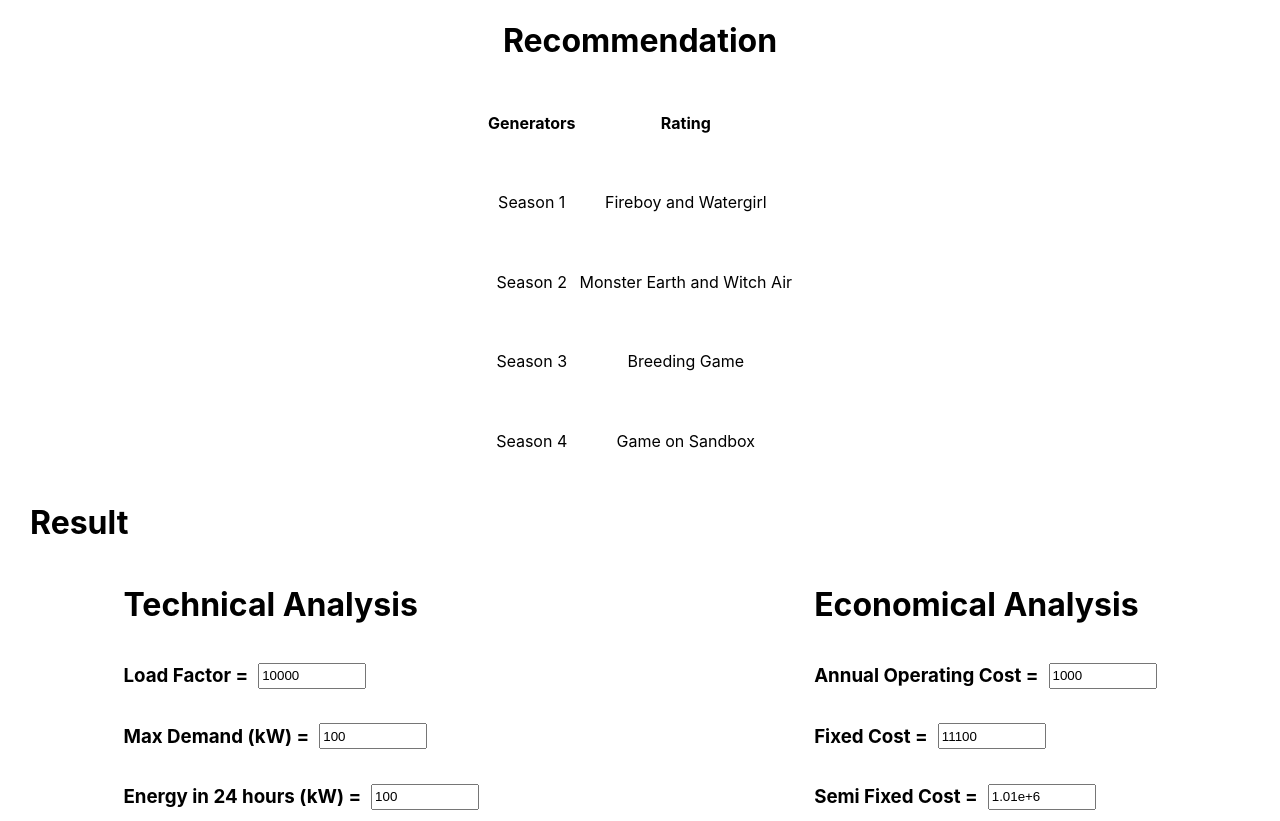
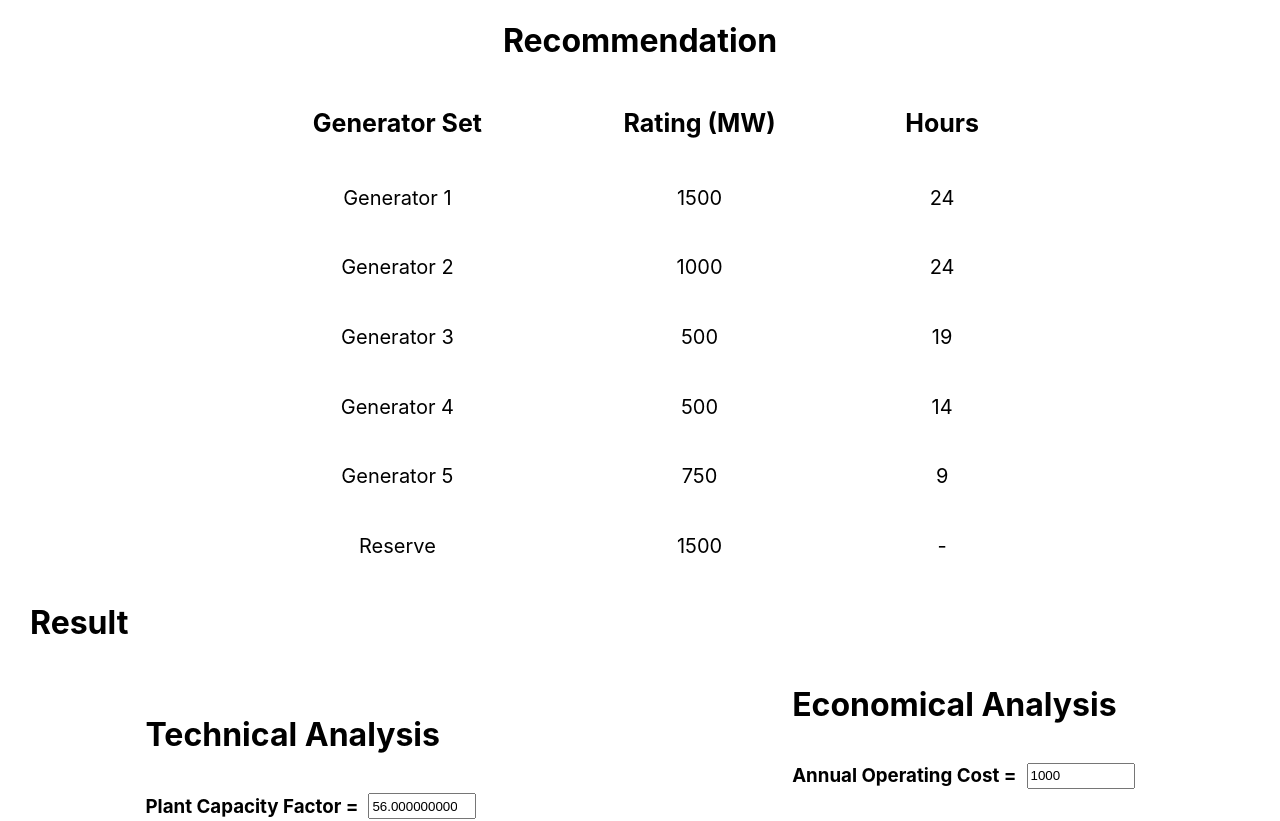
Before and after one commit to MUHAMMAD-MUNEEB-WASEEM/power-generation-app, a React (Vite) app: page /loadprofiles/loadprofile6/recommendation in a window 1280 px wide. Shown: the top 821 px of the page. Built offline with nearby package versions, Linux system fonts and the light colour scheme.

Commit message:
updated recommendation

```diff
--- a/src/App.jsx
+++ b/src/App.jsx
@@ -44,8 +44,8 @@
           <Route path='/loadprofiles/loadprofile5' element={<LoadProfile image={image1} loadProfileData={[26842,25407,24278,23892,23858,24137,25555,28158,30621,31833,32876,33537,34173,34217,33167,32544,32564,32733,32272,31706,31386,31549,30673,28327]} capitalFactor={1600}  interest_p={0.47} fuel_p={3.9/1000} consumption={1} remarks="Best"/>}></Route>
 
 
-          {/*this should be with improvement*/}
-          <Route path='/loadprofiles/loadprofile6' element={<LoadProfile image={image1} loadProfileData={[6412, 6074, 5939, 5837, 6067, 6809, 8145, 8983, 9238, 9246, 9454, 9530, 9320, 9329, 9261, 9182, 8973, 9001, 8774, 8396, 8142, 7913, 7506, 6868]} capitalFactor={1000}  interest_p={0} fuel_p={1.36} consumption={0.3} remarks="Poor" button="View Recommendation"/>}></Route>
+          {/*this should be with improvement of bulgaria (Diesel)*/}
+          <Route path='/loadprofiles/loadprofile6' element={<LoadProfile image={image1} loadProfileData={[2400, 2320,2500,2730,2991,3120,3340,3590,3780,3900,3981,4000,4250,4073,3800,3700,3500,3300,3120,2999,2860,2650,2500,2400]} capitalFactor={1000}  interest_p={0} fuel_p={1.36} consumption={0.3} remarks="Poor" button="View Recommendation"/>}></Route>
 
           {/*Recommendation*/}
           <Route path='/loadprofiles/loadprofile6/recommendation' element={<Recommendation/>}/>
--- a/src/components/Recommendation/Recommendation.css
+++ b/src/components/Recommendation/Recommendation.css
@@ -5,13 +5,16 @@
     text-align: center;
 }
 
-/* .recommendation__table > table > tr, td {
-    padding: 20px;
-    text-align: left;
+.recommendation__table > table > tr > th {
+    padding: 0px 40px;
+    font-size: 25px;
+    justify-content: space-between;
+}
+
+.recommendation__table > table > tr > td {
     font-size: 20px;
-    justify-content: space-between
-} */
-
+    justify-content: space-between;
+}
 /* .recommendation__table > table > tr {
     font-size: 25px;
     color: black;
@@ -33,5 +36,6 @@
 }  */
 
 .recommendation__table > table {
-    height: 400px;
+    height: 500px;
+    width: 800px;
 }
--- a/src/components/Recommendation/Recommendation.jsx
+++ b/src/components/Recommendation/Recommendation.jsx
@@ -8,9 +8,44 @@
 
 function Recommendation() {
 
-  const loadFactor = 100;
-  const energy = 100;
-  const maxDemand = 100;
+    const loadProfileData = [2400,
+        2320,
+        2500,
+        2730,
+        2991,
+        3120,
+        3340,
+        3590,
+        3780,
+        3900,
+        3981,
+        4000,
+        4250,
+        4073,
+        3800,
+        3700,
+        3500,
+        3300,
+        3120,
+        2999,
+        2860,
+        2650,
+        2500,
+        2400
+]
+
+    const energy = loadProfileData.reduce((a, b) => a + b, 0) * 1000;
+
+
+    const generatorSet = 1500 + 1000 + 750 + 500 + 500 + 1500;
+
+    const capacity24Hours = 1500*24 + 1000*24 + 500*19 + 500*14 + 750*9 + 1500;
+
+  const plantCapacityFactor = energy/(generatorSet * 1000 * 24);
+  const plantUseFactor = energy/(capacity24Hours*1000);
+
+
+
   const unitGenerated = 100;
   const annualOperatingCost = 1000;
   const capitalCost = 11111;
@@ -32,28 +67,43 @@
             <div className='recommendation__table'>
                 <table>
                   <tr>
-                    <th>Generators</th>
-                    <th>Rating</th>
+                    <th>Generator Set</th>
+                    <th>Rating (MW)</th>
+                    <th>Hours</th>
                   </tr>
                       <tr>
-                          <td>Season 1</td>
-                          <td>Fireboy and Watergirl</td>
+                          <td>Generator 1</td>
+                          <td>1500</td>
+                          <td>24</td>
 
                       </tr>
                       <tr>
-                          <td>Season 2</td>
-                          <td>Monster Earth and Witch Air</td>
-
+                          <td>Generator 2</td>
+                          <td>1000</td>
+                          <td>24</td>
                       </tr>
                       <tr>
-                          <td>Season 3</td>
-                          <td>Breeding Game</td>
-
+                          <td>Generator 3</td>
+                          <td>500</td>
+                          <td>19</td>
                       </tr>
                       <tr>
-                          <td>Season 4</td>
-                          <td>Game on Sandbox</td>
+                          <td>Generator 4</td>
+                          <td>500</td>
+                          <td>14</td>
 
+                        </tr>
+
+                        <tr>
+                          <td>Generator 5</td>
+                          <td>750</td>
+                          <td>9</td>
+                        </tr>
+
+                        <tr>
+                          <td>Reserve</td>
+                          <td>1500</td>
+                          <td>-</td>
                         </tr>
                 </table>
             </div>
@@ -73,8 +123,8 @@
                             </div>
 
                             <div className="loadProfile__result">
-                                <h3>Load Factor = </h3>
-                                <input type="number" value={loadFactor.toFixed(2) * 100}></input>
+                                <h3>Plant Capacity Factor = </h3>
+                                <input type="number" value={plantCapacityFactor.toFixed(2) * 100}></input>
                             </div>
 
                             {/* <div className="loadProfile__result">
@@ -88,8 +138,8 @@
                             </div> */}
 
                             <div className="loadProfile__result">
-                                <h3>Max Demand (kW) = </h3>
-                                <input type="number" value={format(maxDemand,10)}></input>
+                                <h3>Plant Use Factor = </h3>
+                                <input type="number" value={plantUseFactor.toFixed(2) * 100}></input>
                             </div>
 
                             <div className="loadProfile__result">
@@ -98,10 +148,10 @@
                             </div>
 
 
-                            <div className="loadProfile__result">
+                            {/* <div className="loadProfile__result">
                                 <h3>Units generated per annum (kWh) = </h3>
                                 <input type="number" value={format(unitGenerated,4)}></input>
-                            </div>
+                            </div> */}
 
                         </div>
 
```
